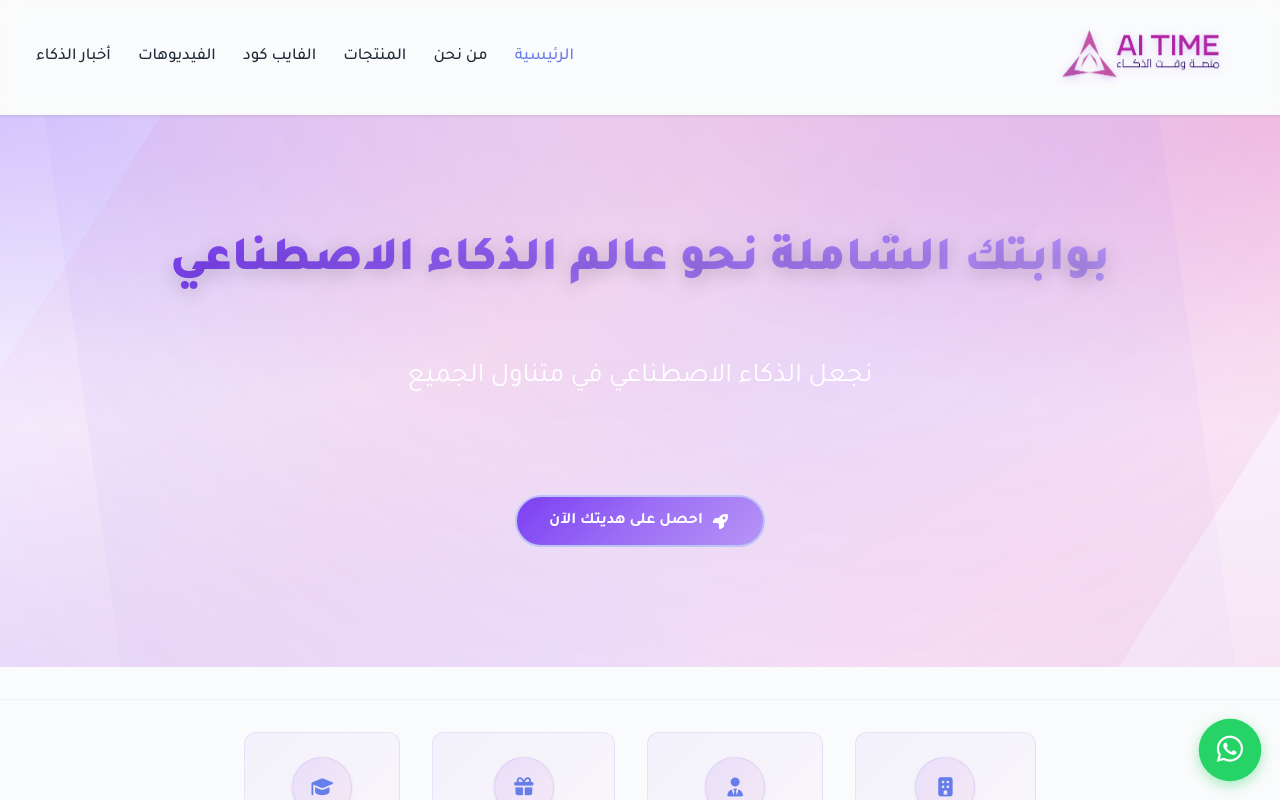
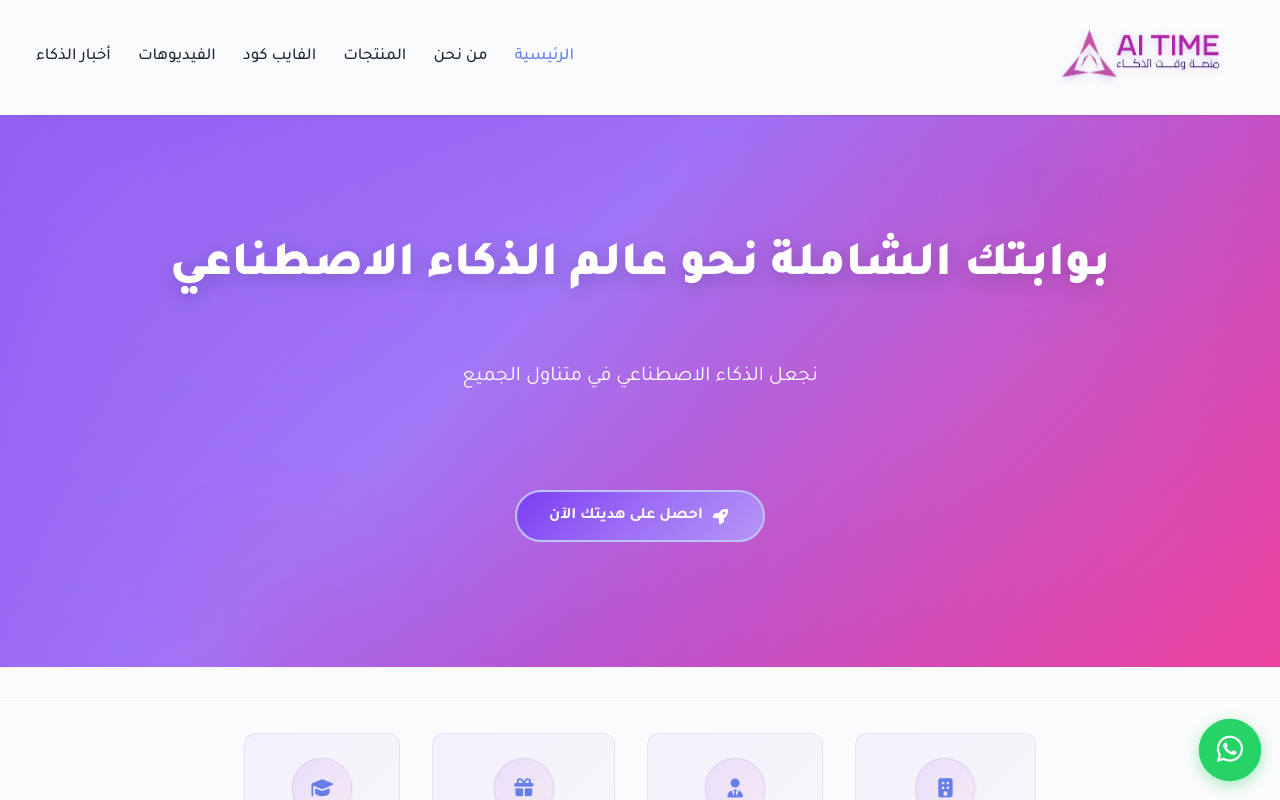
Before and after one commit to Remotework21/AI-Time, a React (Vite) app: page / in a window 1280 px wide. Shown: the top 800 px of the page. Built offline with nearby package versions, Linux system fonts and the light colour scheme; no server answers.

Commit message:
commit modifications

```diff
--- a/src/styles/home.css
+++ b/src/styles/home.css
@@ -8,73 +8,54 @@
 }
 
 /* Hero Section */
+/* Hero Section */
 .hero {
   padding: 6rem 0;
-  background: radial-gradient(
-      ellipse at top left,
-      rgba(139, 92, 246, 0.3) 0%,
-      transparent 40%
-    ),
-    radial-gradient(
-      ellipse at top right,
-      rgba(236, 72, 153, 0.25) 0%,
-      transparent 40%
-    ),
-    radial-gradient(
-      ellipse at bottom left,
-      rgba(167, 139, 250, 0.2) 0%,
-      transparent 40%
-    ),
-    radial-gradient(
-      ellipse at bottom right,
-      rgba(249, 168, 212, 0.2) 0%,
-      transparent 40%
-    ),
+  background:
     linear-gradient(
       135deg,
-      rgba(237, 233, 254, 0.4) 0%,
-      rgba(243, 232, 255, 0.3) 20%,
-      rgba(251, 207, 232, 0.25) 40%,
-      rgba(233, 213, 255, 0.3) 60%,
-      rgba(254, 226, 254, 0.25) 80%,
-      rgba(237, 233, 254, 0.3) 100%
+      #f9fafb 0%,
+      #f5f3ff 35%,
+      #fdf2ff 100%
     );
   position: relative;
   overflow: hidden;
-  background-color: #faf8ff;
-}
-
-.hero::before {
-  content: "";
-  position: absolute;
-  top: -50%;
-  right: -50%;
-  width: 200%;
-  height: 200%;
-  background: radial-gradient(
-    circle at 30% 50%,
-    rgba(139, 92, 246, 0.15) 0%,
-    rgba(236, 72, 153, 0.08) 30%,
-    transparent 70%
-  );
-  animation: rotate 20s linear infinite;
-}
-
+  border-bottom: 1px solid var(--border-light);
+}
+
+/* نخلي الإضاءة خفيفة جداً بس تضيف عمق بسيط */
+.hero::before,
 .hero::after {
   content: "";
   position: absolute;
-  bottom: -50%;
-  left: -50%;
-  width: 200%;
-  height: 200%;
+  width: 260px;
+  height: 260px;
+  border-radius: 50%;
+  filter: blur(40px);
+  opacity: 0.35;
+  pointer-events: none;
+}
+
+.hero::before {
+  top: -60px;
+  right: 10%;
   background: radial-gradient(
-    circle at 70% 50%,
-    rgba(236, 72, 153, 0.12) 0%,
-    rgba(167, 139, 250, 0.08) 30%,
+    circle,
+    rgba(123, 63, 242, 0.35) 0%,
     transparent 70%
   );
-  animation: rotate-reverse 25s linear infinite;
-}
+}
+
+.hero::after {
+  bottom: -80px;
+  left: 12%;
+  background: radial-gradient(
+    circle,
+    rgba(233, 30, 140, 0.30) 0%,
+    transparent 70%
+  );
+}
+
 
 @keyframes rotate-reverse {
   0% {
@@ -104,12 +85,10 @@
   font-size: 3rem;
   font-weight: 900;
   margin-bottom: 1rem;
-  background: var(--primary-gradient);
-  -webkit-background-clip: text;
-  -webkit-text-fill-color: transparent;
-  background-clip: text;
+  color: var(--primary-color);
   animation: slideInDown 0.8s;
 }
+
 
 @keyframes slideInDown {
   from {
@@ -123,11 +102,12 @@
 }
 
 .hero-subtitle {
-  font-size: 1.7rem;
-  color: var(--text-light);
+  font-size: 1.3rem;
+  color: var(--text-muted);
   margin-bottom: 2rem;
   animation: slideInUp 0.8s 0.2s both;
 }
+
 
 @keyframes slideInUp {
   from {
@@ -1773,3 +1753,19 @@
     font-size: 1rem;
   }
 }
+
+/* Hero Section */
+.hero {
+  padding: 6rem 0;
+  background:
+    radial-gradient(circle at top left, rgba(255, 255, 255, 0.18) 0%, transparent 55%),
+    radial-gradient(circle at bottom right, rgba(255, 255, 255, 0.16) 0%, transparent 60%),
+    linear-gradient(
+      135deg,
+      var(--logo-purple) 0%,
+      #9d6ff6 40%,
+      var(--logo-pink) 100%
+    );
+  position: relative;
+  overflow: hidden;
+}
```
